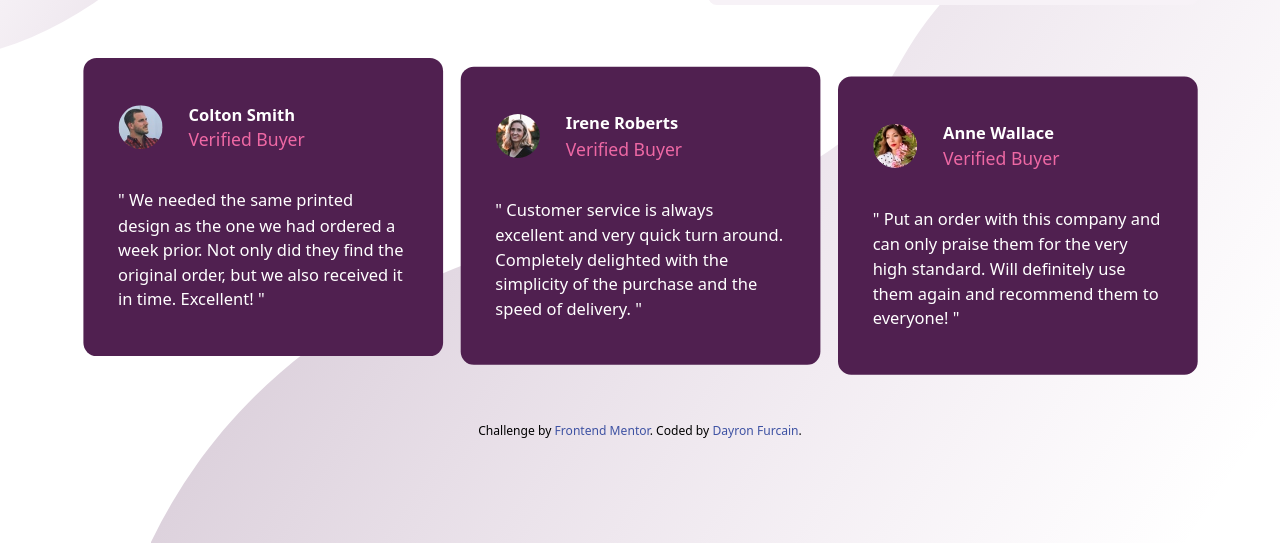
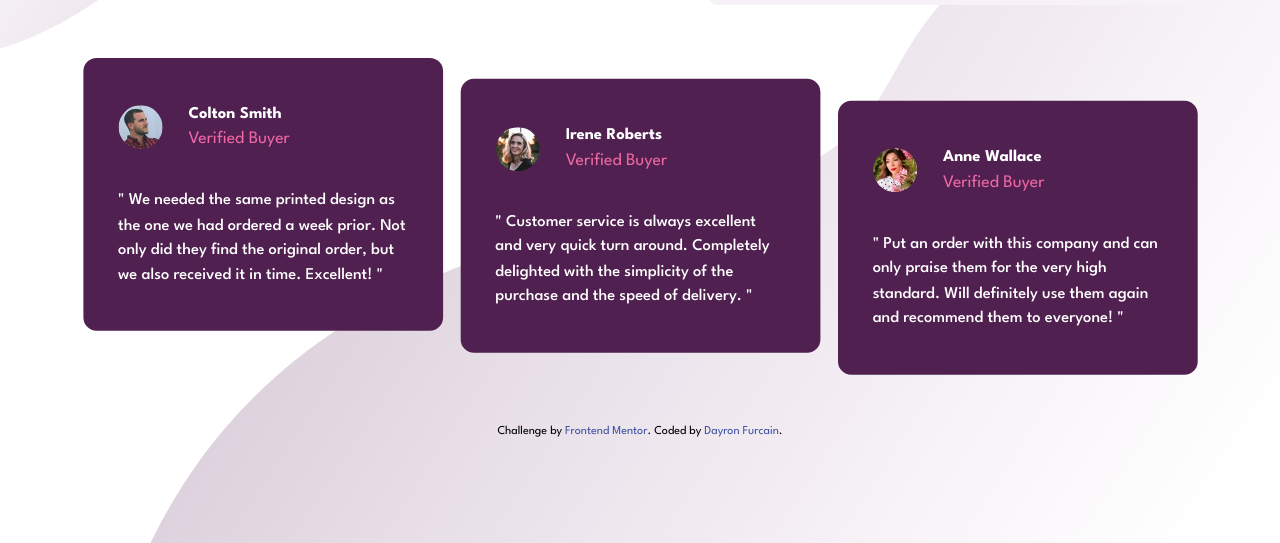
Before and after one commit to dayronfurcain/social-proof, a website: page src/index.html in a window 1280 px wide. Shown: the part 297-840 px from the top of the page. Drawn offline with Linux system fonts and the light colour scheme.

Commit message:
Updated index.html

```diff
--- a/src/index.html
+++ b/src/index.html
@@ -30,7 +30,7 @@
     </style>
   </head>
   <body
-    class="relative pt-20 pb-10 min-h-screen grid justify-center bg-white gap-4 md:scale-110"
+    class="relative pt-20 pb-10 min-h-screen grid justify-center bg-white gap-4 md:scale-110 font-league-spartan"
   >
     <picture class="absolute top-0 left-0 -z-10">
       <source
--- a/tailwind.config.js
+++ b/tailwind.config.js
@@ -4,7 +4,7 @@ module.exports = {
   theme: {
     extend: {
       fontFamily: {
-        'league-spartan': ["'League Spartan'", 'sans-serif'],
+        'league-spartan': ['"League Spartan"', 'sans-serif'],
       },
     },
   },
```
Also changed, not shown: src/output.css.
